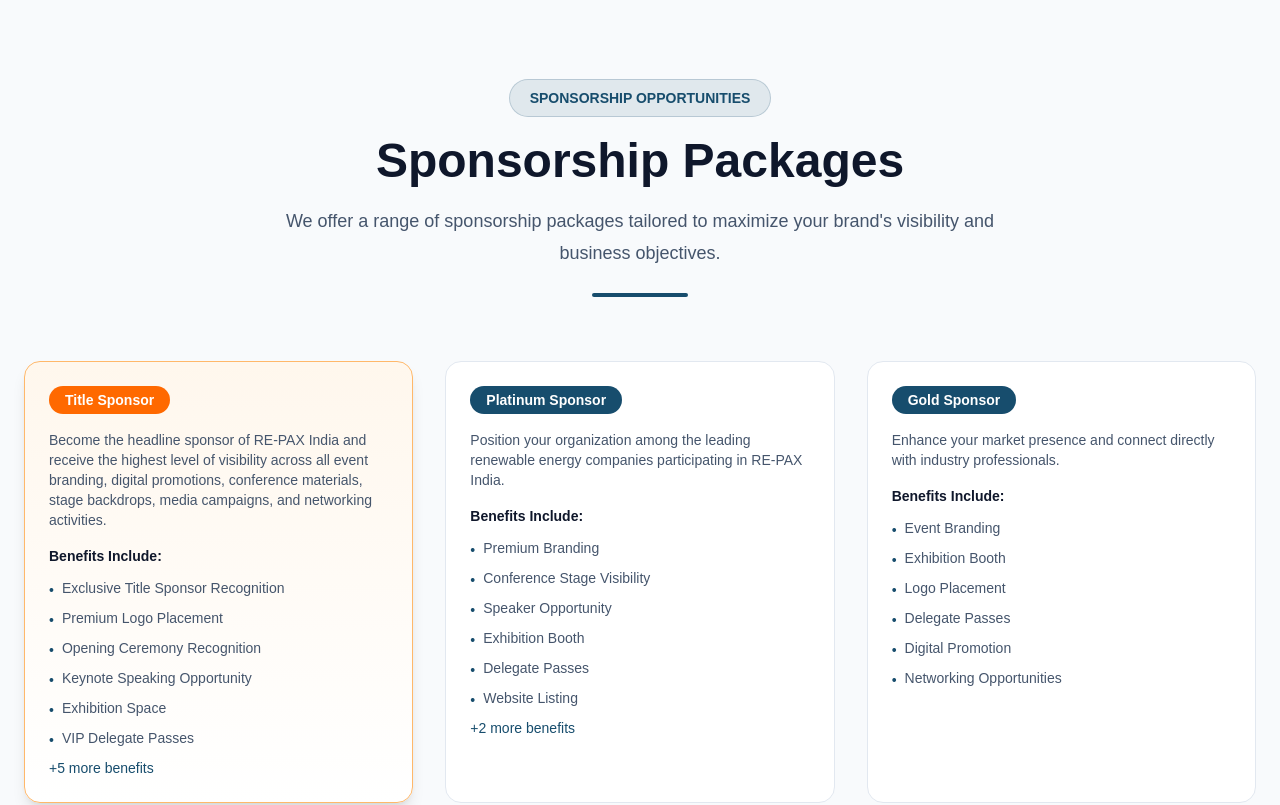
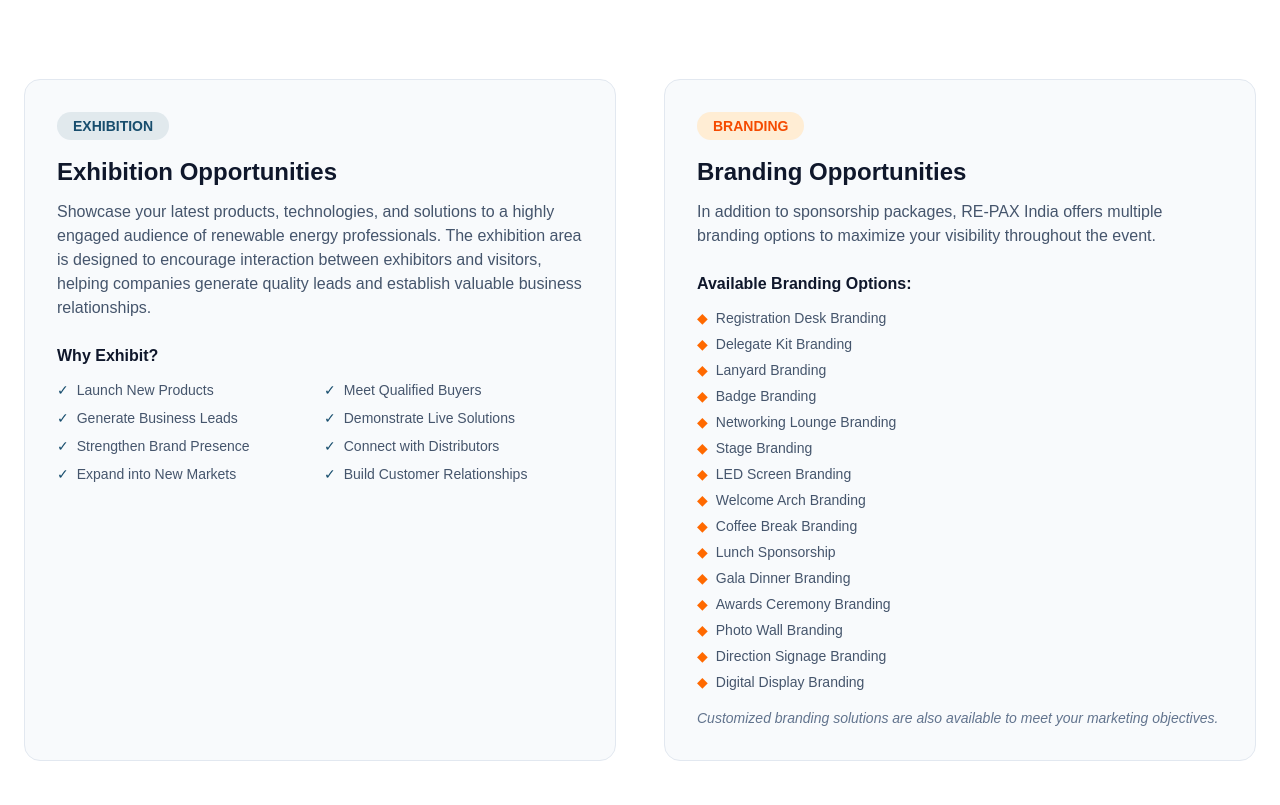
Before and after one commit to shiv21461562/RePax_India, a Next.js app: page /sponsors in a window 1280 px wide. Shown: the part 3300-4105 px from the top of the page. Built offline with nearby package versions, Linux system fonts and the light colour scheme; no server answers.

Commit message:
remove some topic

```diff
--- a/app/sponsors/page.jsx
+++ b/app/sponsors/page.jsx
@@ -482,77 +482,7 @@
         </div>
       </section>
 
-      {/* SPONSORSHIP OPPORTUNITIES */}
-      <section className="py-24 bg-slate-50">
-        <div className="mx-auto max-w-7xl px-6">
-          <motion.div
-            initial={{ opacity: 0, y: 40 }}
-            whileInView={{ opacity: 1, y: 0 }}
-            viewport={{ once: true }}
-            transition={{ duration: 0.7 }}
-            className="mb-16 text-center"
-          >
-            <span className="inline-flex rounded-full border border-[#174d6d]/20 bg-[#174d6d]/10 px-5 py-2 text-sm font-semibold text-[#174d6d]">
-              SPONSORSHIP OPPORTUNITIES
-            </span>
-            <h2 className="mt-5 text-4xl font-bold text-slate-900 md:text-5xl">
-              Sponsorship Packages
-            </h2>
-            <p className="mx-auto mt-5 max-w-3xl text-lg leading-8 text-slate-600">
-              We offer a range of sponsorship packages tailored to maximize your
-              brand's visibility and business objectives.
-            </p>
-            <div className="mx-auto mt-6 h-1 w-24 rounded-full bg-[#174d6d]" />
-          </motion.div>
 
-          <div className="grid gap-8 md:grid-cols-2 lg:grid-cols-3">
-            {sponsorshipPackages.map((pkg, index) => (
-              <motion.div
-                key={index}
-                initial={{ opacity: 0, y: 50 }}
-                whileInView={{ opacity: 1, y: 0 }}
-                viewport={{ once: true }}
-                transition={{ duration: 0.6, delay: index * 0.1 }}
-                className={`rounded-2xl border p-6 transition-all hover:-translate-y-2 hover:shadow-xl ${
-                  index === 0
-                    ? "border-orange-300 bg-gradient-to-b from-orange-50 to-white shadow-lg"
-                    : "border-slate-200 bg-white"
-                }`}
-              >
-                <div
-                  className={`mb-4 inline-block rounded-full px-4 py-1 text-sm font-bold ${
-                    index === 0
-                      ? "bg-orange-500 text-white"
-                      : "bg-[#174d6d] text-white"
-                  }`}
-                >
-                  {pkg.tier}
-                </div>
-                <p className="mb-4 text-sm text-slate-600">{pkg.description}</p>
-                <h4 className="mb-3 text-sm font-semibold text-slate-900">
-                  Benefits Include:
-                </h4>
-                <ul className="space-y-2">
-                  {pkg.benefits.slice(0, 6).map((benefit, idx) => (
-                    <li
-                      key={idx}
-                      className="flex items-start gap-2 text-sm text-slate-600"
-                    >
-                      <span className="mt-0.5 text-[#174d6d]">•</span>
-                      {benefit}
-                    </li>
-                  ))}
-                  {pkg.benefits.length > 6 && (
-                    <li className="text-sm text-[#174d6d] font-medium">
-                      +{pkg.benefits.length - 6} more benefits
-                    </li>
-                  )}
-                </ul>
-              </motion.div>
-            ))}
-          </div>
-        </div>
-      </section>
 
       {/* EXHIBITION & BRANDING */}
       <section className="py-24 bg-white">
```
